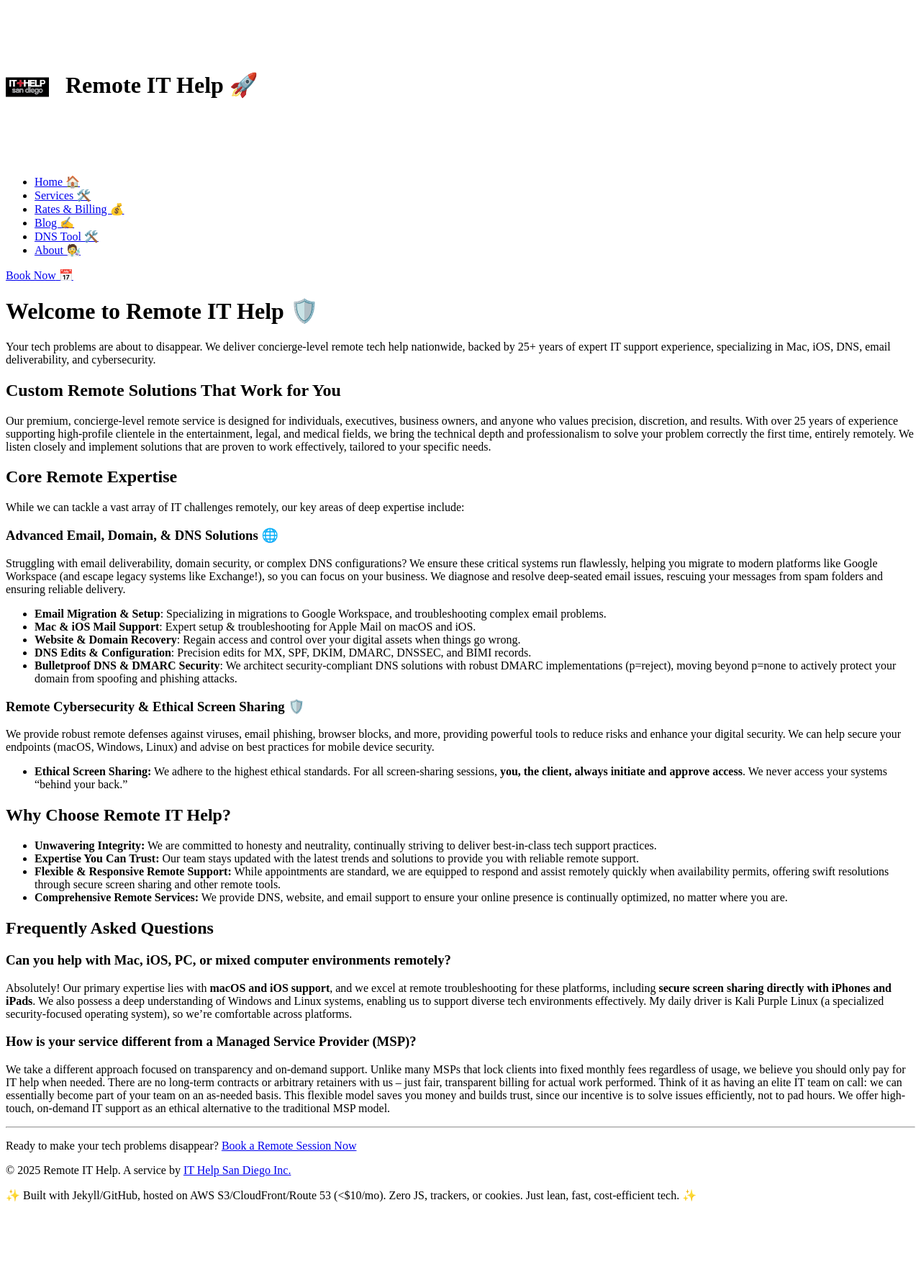
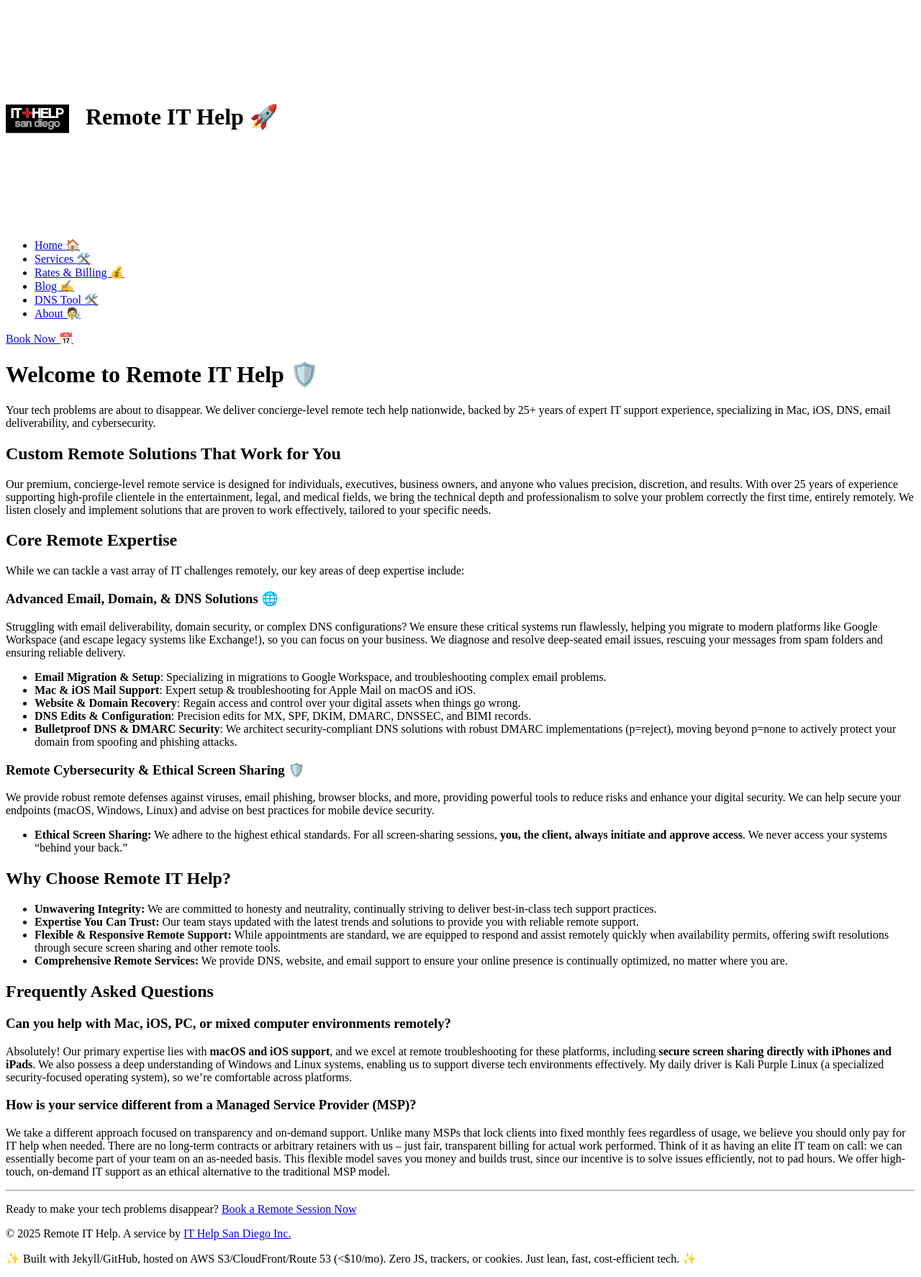
Before and after one commit to careyjames/remote-it-help-site, a Jekyll site: the page built from index.md, in a window 1280 px wide. Shown: the whole page at 72% size. Built offline with Jekyll 4.4.1, drawn with Linux system fonts in a browser that asks for light colours; before the commit the page ends 1686 px from its top, so only the background shows below that.

Commit message:
Update default.html

```diff
--- a/_layouts/default.html
+++ b/_layouts/default.html
@@ -72,7 +72,7 @@
     <header class="container">
       <h1>
   <a href="{{ '/' | relative_url }}" style="text-decoration: none; color: inherit;">
-    <img src="/assets/images/logo.svg" alt="{{ site.title }} Logo" width="60" height="200" style="vertical-align: middle; margin-right: 15px;">
+    <img src="/assets/images/logo.svg" alt="{{ site.title }} Logo" width="88" height="288" style="vertical-align: middle; margin-right: 15px;">
     {{ site.title }} 🚀
   </a>
 </h1>
```
